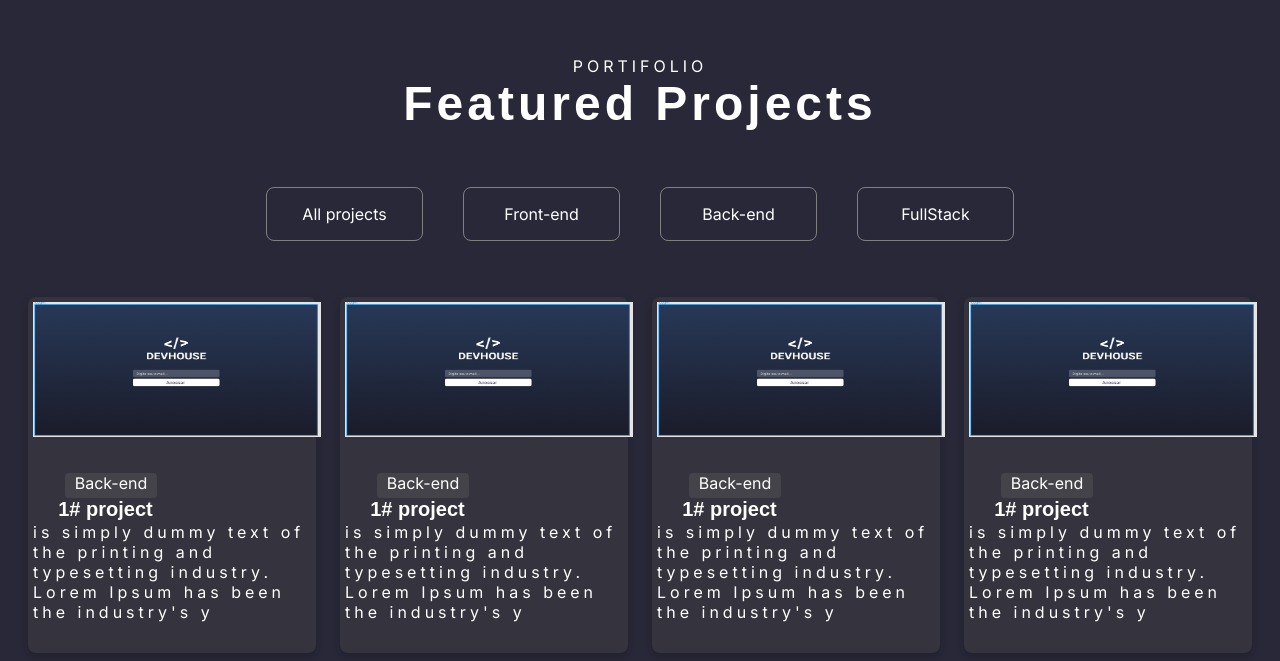
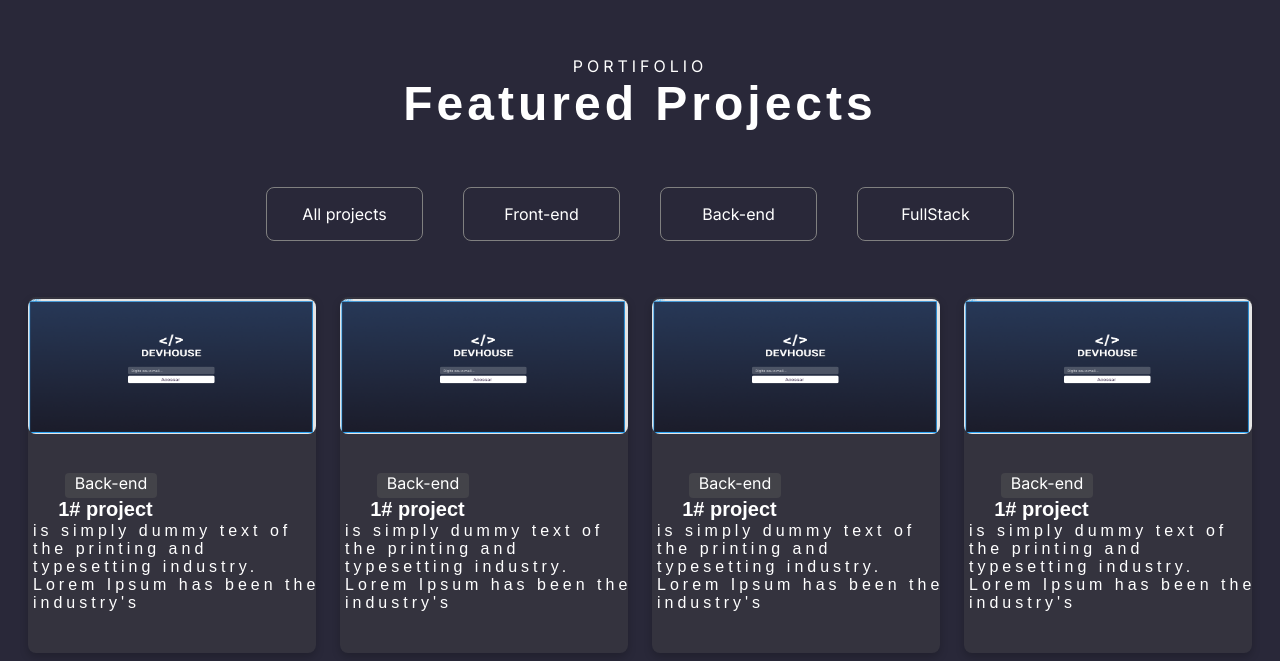
Before and after one commit to deivid94/portifolio, a React (Vite) app: page / in a window 1280 px wide. Shown: the part 2036-2697 px from the top of the page. Built offline with nearby package versions, Linux system fonts and the light colour scheme; a web font is replaced by a local one.

Commit message:
correcao css cards css e jsx

```diff
--- a/src/components/Cards/card.css
+++ b/src/components/Cards/card.css
@@ -34,7 +34,7 @@
 }
 
 .flip_card_description {
- font-family: var(--font-paragrafo);
+ font-family: var(--font-titulo, sans-serif);
  font-size: 16px;
  text-align: start;
  margin-bottom: 25px;
@@ -70,8 +70,14 @@
 
 
 .flip_card_img {
+    position: relative;
     width: 288px;
     height: 135px;
     background: var(--grescale700);
+    border-radius: 8px;
+    right: 5px;
+    bottom: 3px
+
+
 
 }
--- a/src/components/Cards/index.jsx
+++ b/src/components/Cards/index.jsx
@@ -11,8 +11,7 @@ export default function Cards (){
                 <h3 className="flip_card_name_project">1# project</h3>
                 <p className='flip_card_description'>is simply dummy text of the printing and
                      typesetting industry.
-                      Lorem Ipsum has been the industry's
-                       y</p>
+                      Lorem Ipsum has been the industry's</p>
             </div>
             <div className="flip-card-back">
 
```
Also changed, not shown: 1 other file (tests, documents, lock files or other folders).
